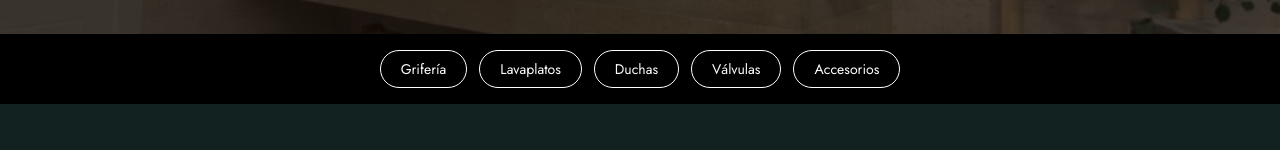
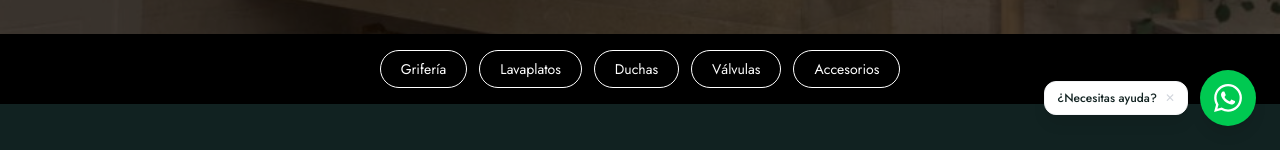
Before and after one commit to juandideveloper/Llave_del_norte, a Next.js app: page / in a window 1280 px wide. Shown: the part 650-800 px from the top of the page. Built offline with nearby package versions, Linux system fonts and the light colour scheme; no server answers.

Commit message:
boton flotante de whatsapp

```diff
--- a/app/layout.tsx
+++ b/app/layout.tsx
@@ -2,6 +2,7 @@ import type { Metadata } from "next";
 import { Geist } from "next/font/google";
 import "./globals.css";
 import Providers from "./providers";
+import WhatsAppFlotante from "@/components/ui/WhatsAppFlotante";
 
 const geist = Geist({ subsets: ["latin"] });
 
@@ -22,6 +23,7 @@ export default function RootLayout({
     <html lang="es">
       <body className={geist.className}>
         <Providers>{children}</Providers>
+        <WhatsAppFlotante/>
       </body>
     </html>
   );
--- /dev/null
+++ b/components/ui/WhatsAppFlotante.tsx
@@ -0,0 +1,41 @@
+"use client"
+
+import { useState } from "react"
+import { motion, AnimatePresence } from "framer-motion"
+
+export default function WhatsAppFlotante() {
+  const [tooltip, setTooltip] = useState(true)
+
+  return (
+    <div className="fixed bottom-6 right-6 z-50 flex items-center gap-3">
+      <AnimatePresence>
+        {tooltip && (
+          <motion.div
+            initial={{ opacity: 0, x: 10 }}
+            animate={{ opacity: 1, x: 0 }}
+            exit={{ opacity: 0, x: 10 }}
+            className="bg-white text-verde text-xs font-medium px-3 py-2 rounded-xl shadow-lg border border-gray-100 whitespace-nowrap">
+            ¿Necesitas ayuda?
+            <button onClick={() => setTooltip(false)}
+              className="ml-2 text-gray-300 hover:text-gray-500 cursor-pointer">✕</button>
+          </motion.div>
+        )}
+      </AnimatePresence>
+
+      <motion.a
+        href="https://wa.me/573134866451"
+        target="_blank"
+        rel="noopener noreferrer"
+        initial={{ scale: 0 }}
+        animate={{ scale: 1 }}
+        whileHover={{ scale: 1.1 }}
+        whileTap={{ scale: 0.95 }}
+        transition={{ type: "spring", duration: 0.5 }}
+        className="w-14 h-14 bg-green-500 rounded-full flex items-center justify-center shadow-lg hover:bg-green-600 transition-colors">
+        <svg width="28" height="28" viewBox="0 0 24 24" fill="white">
+          <path d="M17.472 14.382c-.297-.149-1.758-.867-2.03-.967-.273-.099-.471-.148-.67.15-.197.297-.767.966-.94 1.164-.173.199-.347.223-.644.075-.297-.15-1.255-.463-2.39-1.475-.883-.788-1.48-1.761-1.653-2.059-.173-.297-.018-.458.13-.606.134-.133.298-.347.446-.52.149-.174.198-.298.298-.497.099-.198.05-.371-.025-.52-.075-.149-.669-1.612-.916-2.207-.242-.579-.487-.5-.669-.51-.173-.008-.371-.01-.57-.01-.198 0-.52.074-.792.372-.272.297-1.04 1.016-1.04 2.479 0 1.462 1.065 2.875 1.213 3.074.149.198 2.096 3.2 5.077 4.487.709.306 1.262.489 1.694.625.712.227 1.36.195 1.871.118.571-.085 1.758-.719 2.006-1.413.248-.694.248-1.289.173-1.413-.074-.124-.272-.198-.57-.347m-5.421 7.403h-.004a9.87 9.87 0 01-5.031-1.378l-.361-.214-3.741.982.998-3.648-.235-.374a9.86 9.86 0 01-1.51-5.26c.001-5.45 4.436-9.884 9.888-9.884 2.64 0 5.122 1.03 6.988 2.898a9.825 9.825 0 012.893 6.994c-.003 5.45-4.437 9.884-9.885 9.884m8.413-18.297A11.815 11.815 0 0012.05 0C5.495 0 .16 5.335.157 11.892c0 2.096.547 4.142 1.588 5.945L.057 24l6.305-1.654a11.882 11.882 0 005.683 1.448h.005c6.554 0 11.89-5.335 11.893-11.893a11.821 11.821 0 00-3.48-8.413z"/>
+        </svg>
+      </motion.a>
+    </div>
+  )
+}
```
